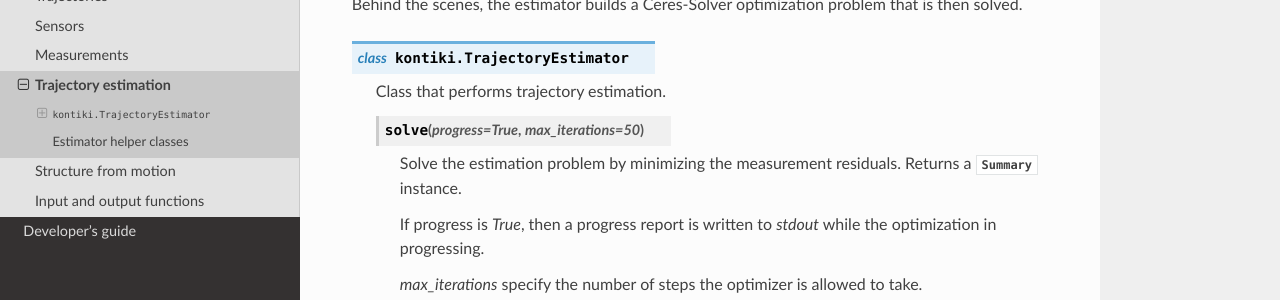
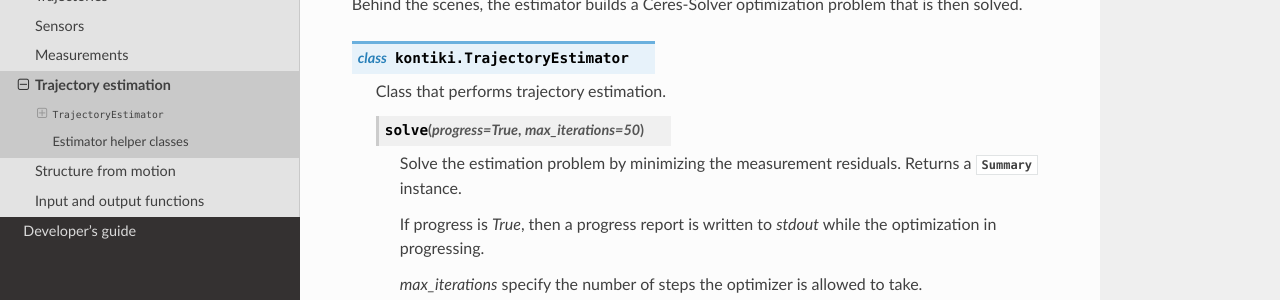
Before and after one commit to hovren/kontiki, a Sphinx documentation site: the page built from docs/users/estimator.rst, in a window 1280 px wide. Shown: the part 240-540 px from the top of the page. Built offline with Sphinx 7.4.7 and the Read the Docs theme 2.0.0, drawn with Linux system fonts in a browser that asks for light colours.

Commit message:
docs: Minor ref changes

```diff
--- a/docs/users/estimator.rst
+++ b/docs/users/estimator.rst
@@ -11,7 +11,7 @@
 
 Behind the scenes, the estimator builds a Ceres-Solver optimization problem that is then solved.
 
-.. py:class:: kontiki.TrajectoryEstimator
+.. py:class:: TrajectoryEstimator
 
     Class that performs trajectory estimation.
 
--- a/docs/users/kontiki.rst
+++ b/docs/users/kontiki.rst
@@ -21,7 +23,7 @@
     A prime example are :ref:`sec_camera_measurements`, where the associated :class:`.Landmark` is an object that we want to estimate as well.
 
 
-The trajectory, and set of measurements, are then added to a :py:class:`.TrajectoryEstimator` instance that can then minimize
+The trajectory, and set of measurements, are then added to a :py:class:`TrajectoryEstimator` instance that can then minimize
 the measurement errors.
 
 
--- a/docs/users/sfm.rst
+++ b/docs/users/sfm.rst
@@ -51,8 +51,7 @@
     :members:
 
 
-References
-----------
+.. rubric:: References
 
 .. [Lovegrove2013]
     Lovegrove, S.; Patron-Perez, A.; and Sibley, G.
```
Also changed, not shown: other parts of docs/users/kontiki.rst (+2 -0 lines).
